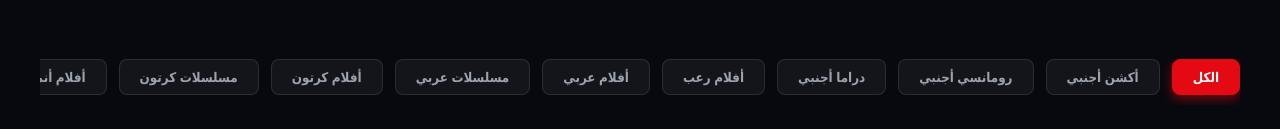
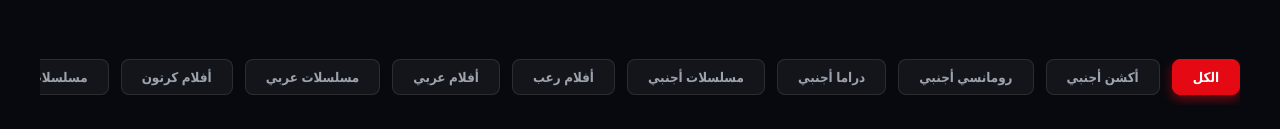
Before and after one commit to o31772586-png/movies-platform, a plain HTML site: page index.html in a window 1280 px wide. Shown: the part 748-877 px from the top of the page. Drawn offline with Linux system fonts and the light colour scheme.

Commit message:
Update index.html

```diff
--- a/index.html
+++ b/index.html
@@ -81,6 +81,7 @@
             <button class="filter-btn" data-category="foreign-action">أكشن أجنبي</button>
             <button class="filter-btn" data-category="foreign-romance">رومانسي أجنبي</button>
             <button class="filter-btn" data-category="foreign-drama">دراما أجنبي</button>
+            <button class="filter-btn" data-category="foreign-series">مسلسلات أجنبي</button>
             <button class="filter-btn" data-category="horror-movies">أفلام رعب</button>
             <button class="filter-btn" data-category="arabic">أفلام عربي</button>
             <button class="filter-btn" data-category="arabic-series">مسلسلات عربي</button>
```
